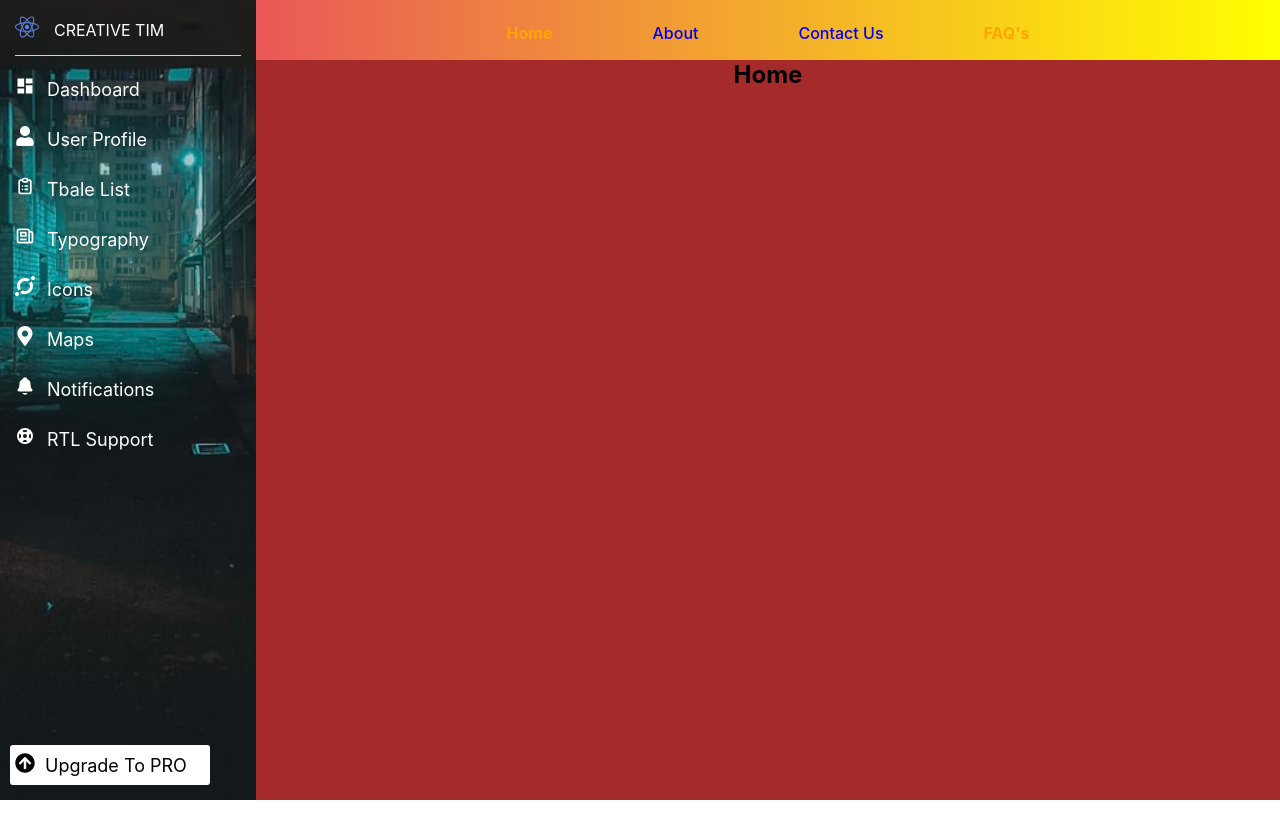
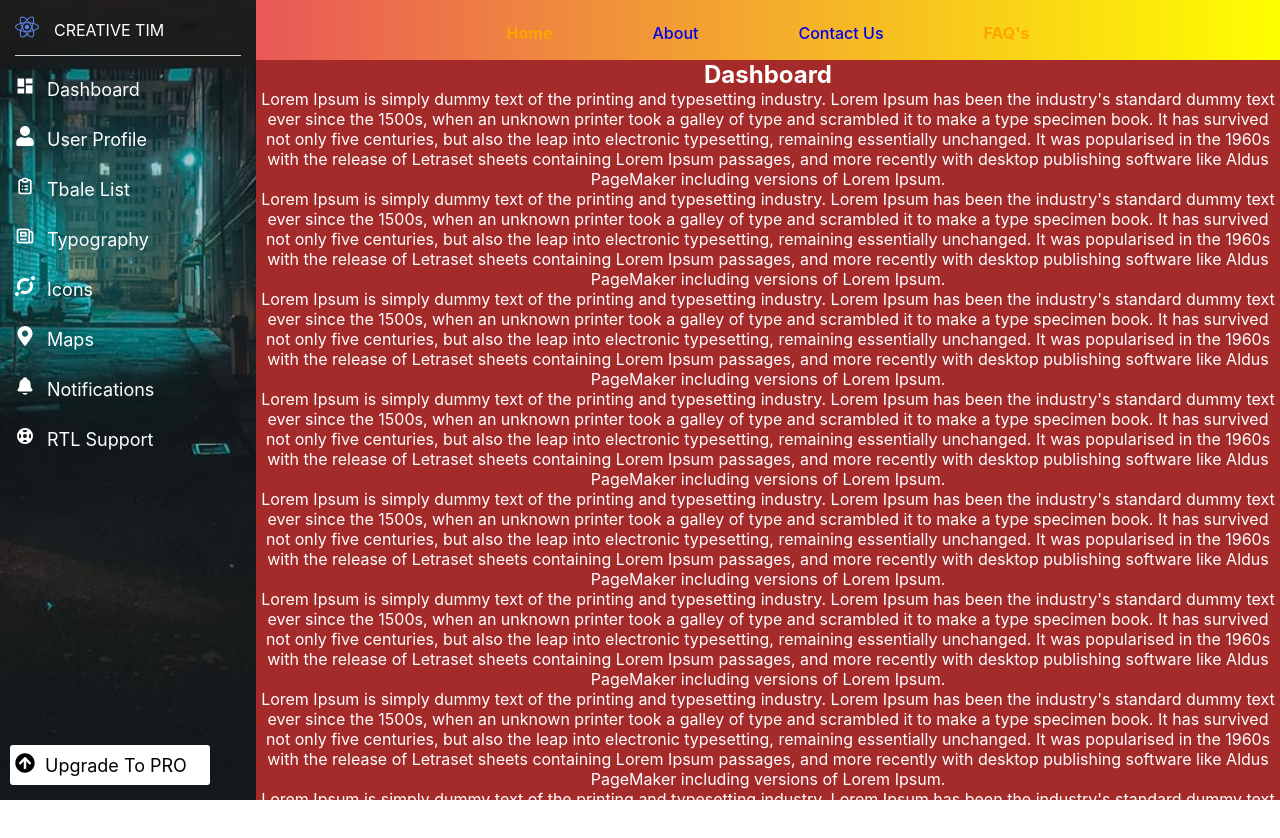
Before and after one commit to Zaibi727/Collection-of-Designs, a React (Create React App) app: page /home in a window 1280 px wide. Shown: the top 838 px of the page. Before the commit the page ends 800 px from the top, so only its background shows below. Built offline with nearby package versions, Linux system fonts and the light colour scheme.

Commit message:
data add

```diff
--- a/src/components/sideBar/Home.jsx
+++ b/src/components/sideBar/Home.jsx
@@ -4,7 +4,53 @@ import styles from './sideBar.module.css';
 export default function Home() {
     return (
         <div className={styles.home}>
-            <h2>Home</h2>
+            <h2>Dashboard</h2>
+              <p>
+                Lorem Ipsum is simply dummy text of the printing and typesetting industry. Lorem Ipsum has been the industry's standard dummy text ever since the 1500s, when an unknown printer took a galley of type and scrambled it to make a type specimen book. It has survived not only five centuries, but also the leap into electronic typesetting, remaining essentially unchanged. It was popularised in the 1960s with the release of Letraset sheets containing Lorem Ipsum passages, and more recently with desktop publishing software like Aldus PageMaker including versions of Lorem Ipsum.
+              </p>
+
+              <p>
+                Lorem Ipsum is simply dummy text of the printing and typesetting industry. Lorem Ipsum has been the industry's standard dummy text ever since the 1500s, when an unknown printer took a galley of type and scrambled it to make a type specimen book. It has survived not only five centuries, but also the leap into electronic typesetting, remaining essentially unchanged. It was popularised in the 1960s with the release of Letraset sheets containing Lorem Ipsum passages, and more recently with desktop publishing software like Aldus PageMaker including versions of Lorem Ipsum.
+              </p>
+
+              <p>
+                Lorem Ipsum is simply dummy text of the printing and typesetting industry. Lorem Ipsum has been the industry's standard dummy text ever since the 1500s, when an unknown printer took a galley of type and scrambled it to make a type specimen book. It has survived not only five centuries, but also the leap into electronic typesetting, remaining essentially unchanged. It was popularised in the 1960s with the release of Letraset sheets containing Lorem Ipsum passages, and more recently with desktop publishing software like Aldus PageMaker including versions of Lorem Ipsum.
+              </p>
+
+              <p>
+                Lorem Ipsum is simply dummy text of the printing and typesetting industry. Lorem Ipsum has been the industry's standard dummy text ever since the 1500s, when an unknown printer took a galley of type and scrambled it to make a type specimen book. It has survived not only five centuries, but also the leap into electronic typesetting, remaining essentially unchanged. It was popularised in the 1960s with the release of Letraset sheets containing Lorem Ipsum passages, and more recently with desktop publishing software like Aldus PageMaker including versions of Lorem Ipsum.
+              </p>
+
+              <p>
+                Lorem Ipsum is simply dummy text of the printing and typesetting industry. Lorem Ipsum has been the industry's standard dummy text ever since the 1500s, when an unknown printer took a galley of type and scrambled it to make a type specimen book. It has survived not only five centuries, but also the leap into electronic typesetting, remaining essentially unchanged. It was popularised in the 1960s with the release of Letraset sheets containing Lorem Ipsum passages, and more recently with desktop publishing software like Aldus PageMaker including versions of Lorem Ipsum.
+              </p>
+
+              <p>
+                Lorem Ipsum is simply dummy text of the printing and typesetting industry. Lorem Ipsum has been the industry's standard dummy text ever since the 1500s, when an unknown printer took a galley of type and scrambled it to make a type specimen book. It has survived not only five centuries, but also the leap into electronic typesetting, remaining essentially unchanged. It was popularised in the 1960s with the release of Letraset sheets containing Lorem Ipsum passages, and more recently with desktop publishing software like Aldus PageMaker including versions of Lorem Ipsum.
+              </p>
+
+              <p>
+                Lorem Ipsum is simply dummy text of the printing and typesetting industry. Lorem Ipsum has been the industry's standard dummy text ever since the 1500s, when an unknown printer took a galley of type and scrambled it to make a type specimen book. It has survived not only five centuries, but also the leap into electronic typesetting, remaining essentially unchanged. It was popularised in the 1960s with the release of Letraset sheets containing Lorem Ipsum passages, and more recently with desktop publishing software like Aldus PageMaker including versions of Lorem Ipsum.
+              </p>
+
+              <p>
+                Lorem Ipsum is simply dummy text of the printing and typesetting industry. Lorem Ipsum has been the industry's standard dummy text ever since the 1500s, when an unknown printer took a galley of type and scrambled it to make a type specimen book. It has survived not only five centuries, but also the leap into electronic typesetting, remaining essentially unchanged. It was popularised in the 1960s with the release of Letraset sheets containing Lorem Ipsum passages, and more recently with desktop publishing software like Aldus PageMaker including versions of Lorem Ipsum.
+              </p>
+
+              <p>
+                Lorem Ipsum is simply dummy text of the printing and typesetting industry. Lorem Ipsum has been the industry's standard dummy text ever since the 1500s, when an unknown printer took a galley of type and scrambled it to make a type specimen book. It has survived not only five centuries, but also the leap into electronic typesetting, remaining essentially unchanged. It was popularised in the 1960s with the release of Letraset sheets containing Lorem Ipsum passages, and more recently with desktop publishing software like Aldus PageMaker including versions of Lorem Ipsum.
+              </p>
+
+              <p>
+                Lorem Ipsum is simply dummy text of the printing and typesetting industry. Lorem Ipsum has been the industry's standard dummy text ever since the 1500s, when an unknown printer took a galley of type and scrambled it to make a type specimen book. It has survived not only five centuries, but also the leap into electronic typesetting, remaining essentially unchanged. It was popularised in the 1960s with the release of Letraset sheets containing Lorem Ipsum passages, and more recently with desktop publishing software like Aldus PageMaker including versions of Lorem Ipsum.
+              </p>
+
+              <p>
+                Lorem Ipsum is simply dummy text of the printing and typesetting industry. Lorem Ipsum has been the industry's standard dummy text ever since the 1500s, when an unknown printer took a galley of type and scrambled it to make a type specimen book. It has survived not only five centuries, but also the leap into electronic typesetting, remaining essentially unchanged. It was popularised in the 1960s with the release of Letraset sheets containing Lorem Ipsum passages, and more recently with desktop publishing software like Aldus PageMaker including versions of Lorem Ipsum.
+              </p>
+              <p>
+                Lorem Ipsum is simply dummy text of the printing and typesetting industry. Lorem Ipsum has been the industry's standard dummy text ever since the 1500s, when an unknown printer took a galley of type and scrambled it to make a type specimen book. It has survived not only five centuries, but also the leap into electronic typesetting, remaining essentially unchanged. It was popularised in the 1960s with the release of Letraset sheets containing Lorem Ipsum passages, and more recently with desktop publishing software like Aldus PageMaker including versions of Lorem Ipsum.
+              </p>
         </div>
     )
 }
--- a/src/components/sideBar/SideNav.jsx
+++ b/src/components/sideBar/SideNav.jsx
@@ -19,6 +19,7 @@ import Maps from './Maps';
 import Notifications from './Notifications';
 import Support from './Support';
 
+import Home from './Home';
 
 
 import {
@@ -93,6 +94,7 @@ export default function SideNav() {
                         </li>
 
                         <Switch>
+                        <Route path="/home" component={Home} />
                    <Route path="/profile">
                        <Profile />
                    </Route>
--- a/src/components/sideBar/TopNav.jsx
+++ b/src/components/sideBar/TopNav.jsx
@@ -1,7 +1,7 @@
 import React from 'react';
 import styles from './sideBar.module.css';
 
-import Home from './Home';
+
 import About from './About';
 import Contact from './Contact';
 
@@ -47,7 +47,7 @@ export default function TopNav() {
                          <Switch>
                          <Route path="/contact" component={Contact} />
                           <Route path="/about" component={About} />
-                          <Route path="/home" component={Home} />
+
                          </Switch>
                   </Router>
 
```
